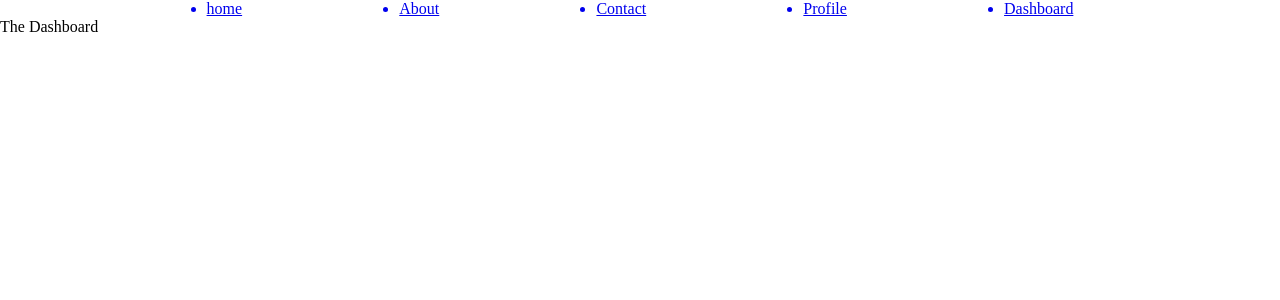
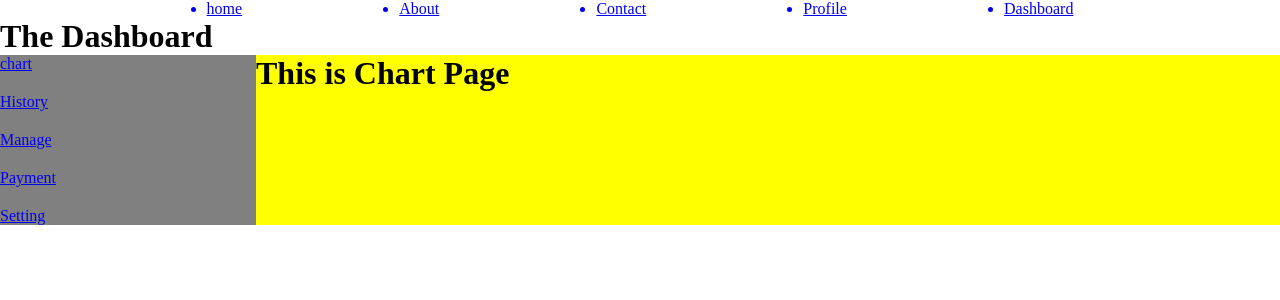
Before and after one commit to Favourof/april-react, a React (Vite) app: page /dashboard in a window 1280 px wide. Shown: the top 300 px of the page. Built offline with nearby package versions, Linux system fonts and the light colour scheme.

Commit message:
how react useeffect work

```diff
--- a/src/App.jsx
+++ b/src/App.jsx
@@ -6,6 +6,11 @@ import { About } from "./Pages/About";
 import { Contact } from "./Pages/Contact";
 import { Profile } from "./Pages/Profile";
 import { Dashboard } from "./Pages/Dashboard";
+import { Chart } from "./DashboardPages/Chart";
+import { History } from "./DashboardPages/History";
+import { Payment } from "./DashboardPages/Payment";
+import { Settings } from "./DashboardPages/Settings";
+import { Manage } from "./DashboardPages/Manage";
 
 
 function App() {
@@ -15,17 +20,29 @@ function App() {
   return (
     <div>
       <Navbar />
-    <Routes>
-      <Route path="/" element={<Home />} />
-      <Route path="/about" element={<About />} />
-       <Route path="/contact" element={<Contact />} />
+      <Routes>
+        <Route path="/" element={<Home />} />
+        <Route path="/about" element={<About />} />
+        <Route path="/contact" element={<Contact />} />
         <Route path="/profile/:id" element={<Profile />} />
-         <Route path="dashboard" element={<Dashboard />} />
+
+
+
+
+        <Route path="/dashboard" element={<Dashboard />} >
+          <Route index="/" element={<Chart />} />
+          <Route path="history" element={<History />} />
+          <Route path="payment" element={<Payment />} />
+          <Route path="settings" element={<Settings />} />
+          <Route path="manage" element={<Manage />} />
+
+
+        </Route>
 
         <Route path="*" element={<h1>Page not Found</h1>} />
 
 
-    </Routes>
+      </Routes>
 
 
     </div>
--- /dev/null
+++ b/src/DashboardPages/Chart.jsx
@@ -0,0 +1,7 @@
+export const Chart = () => {
+    return (
+        <div>
+            <h1>This is Chart Page</h1>
+        </div>
+    )
+}
--- /dev/null
+++ b/src/DashboardPages/History.jsx
@@ -0,0 +1,7 @@
+export const History = () => {
+    return (
+        <div>
+            <h1>This is History Page</h1>
+        </div>
+    )
+}
--- /dev/null
+++ b/src/DashboardPages/Manage.jsx
@@ -0,0 +1,7 @@
+export const Manage = () => {
+    return (
+        <div>
+            <h1>This is Profile Page</h1>
+        </div>
+    )
+}
--- /dev/null
+++ b/src/DashboardPages/Payment.jsx
@@ -0,0 +1,7 @@
+export const Payment = () => {
+    return (
+        <div>
+            <h1>This is Payment Page</h1>
+        </div>
+    )
+}
--- /dev/null
+++ b/src/DashboardPages/Settings.jsx
@@ -0,0 +1,7 @@
+export const Settings = () => {
+  return (
+    <div>
+      <h1>This is Settings Page</h1>
+    </div>
+  )
+}
--- a/src/Pages/Dashboard.jsx
+++ b/src/Pages/Dashboard.jsx
@@ -1,7 +1,22 @@
+import { Link, Outlet } from "react-router-dom"
 
 
 export const Dashboard = () => {
   return (
-    <div> The Dashboard</div>
+    <div>
+      <h1> The Dashboard</h1>
+      <div style={{ display: "flex", width: "100%", justifyContent: "space-between" }}>
+        <nav style={{ width: "20%", backgroundColor: "gray", display: "flex", flexDirection: "column", gap: "20px" }}>
+          <Link to={"/dashboard"}>chart</Link>
+          <Link to={"history"}>History</Link>
+          <Link to={"manage"}>Manage</Link>
+          <Link to={"payment"}>Payment</Link>
+          <Link to={"settings"}>Setting</Link>
+        </nav>
+        <main style={{ width: "80%", backgroundColor: "yellow" }}>
+          <Outlet />
+        </main>
+      </div>
+    </div>
   )
 }
--- a/src/Pages/Home.jsx
+++ b/src/Pages/Home.jsx
@@ -1,9 +1,27 @@
+import { useEffect, useState } from "react"
 
 
 export const Home = () => {
+  const [count, setCount] = useState(0);
+  useEffect(() => {
+    const Timer = setInterval(() => {
+      setCount(count + 1)
+      console.log(count);
+
+    }, 1000);
+    console.log(Timer);
+    return () => {
+      clearInterval(Timer)
+    }
+
+
+
+  }, [count])
+
   return (
     <div>
-        <h1>Home Page</h1>
+      <h1>Home Page</h1>
+      <p>Count: {count}</p>
     </div>
   )
 }
```
